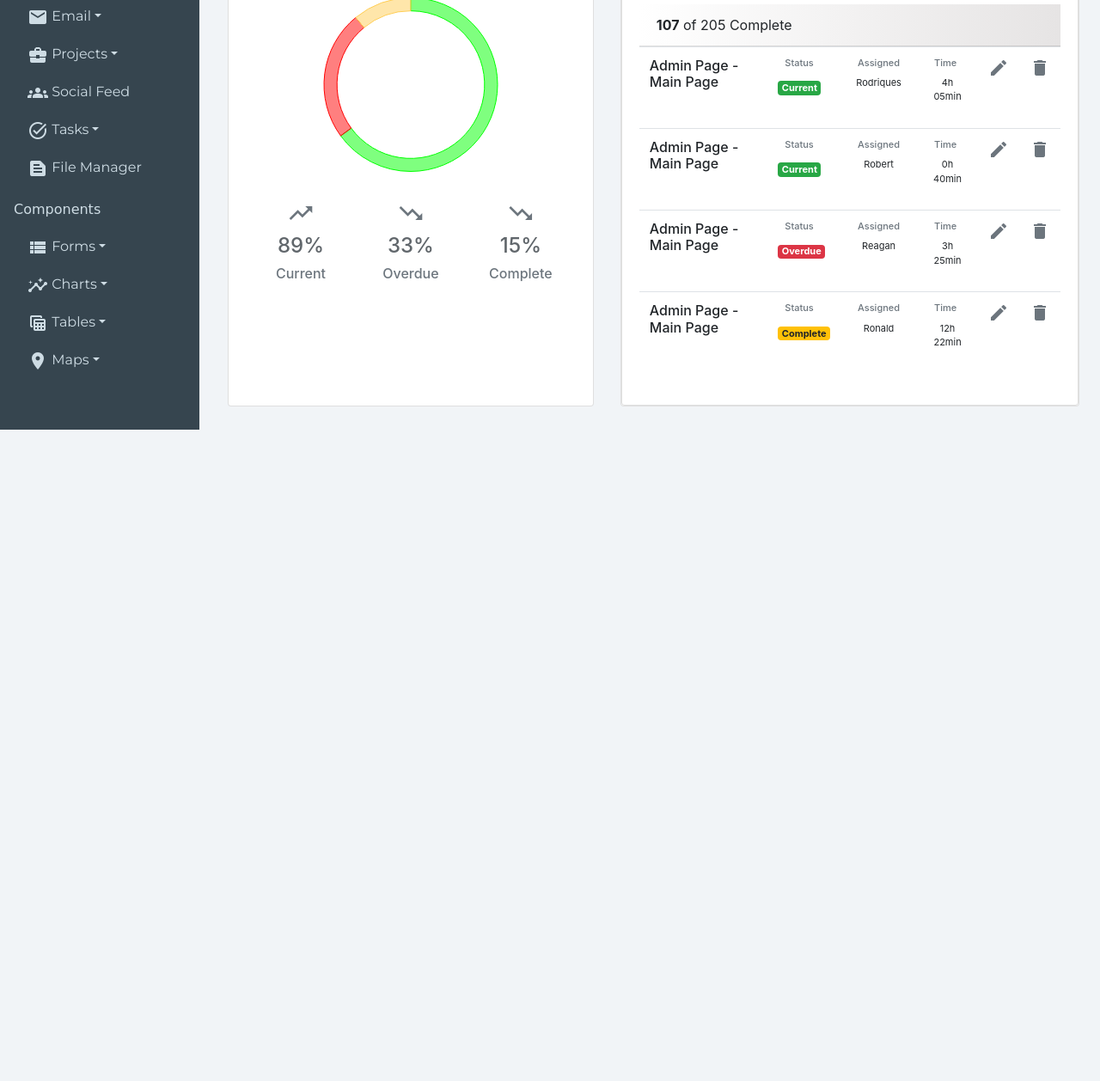
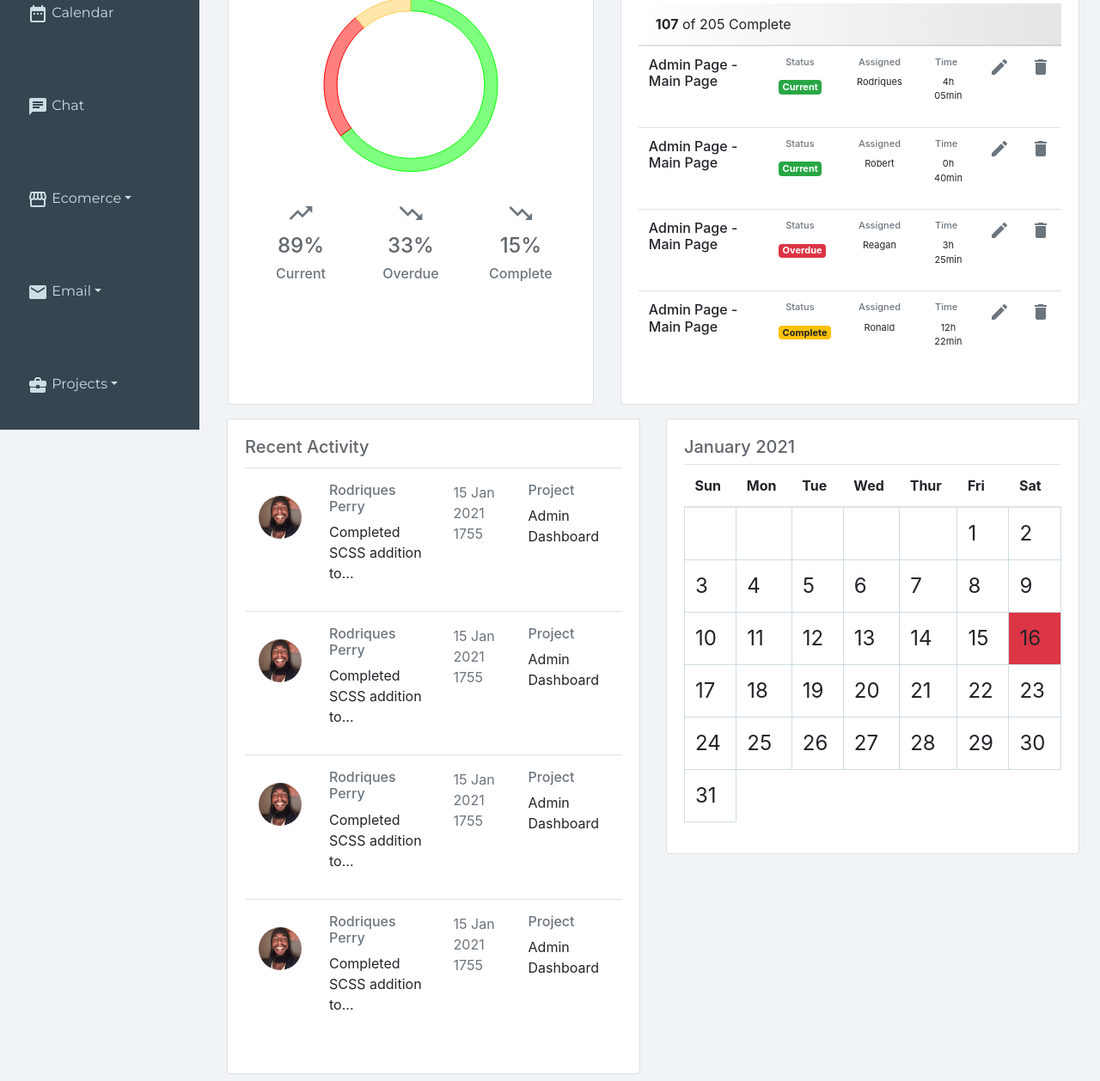
Before and after one commit to rodriquesperry/Bootstrap-Admin-Panel, a website: page index.html in a window 1280 px wide. Shown: the part 316-1574 px from the top of the page at 86% size. Before the commit the page ends 800 px from the top, so only its background shows below. Drawn offline with nearby package versions, Linux system fonts and the light colour scheme; a web font is replaced by a local one.

Commit message:
Add Javascript calendar

```diff
--- a/css/styles.scss
+++ b/css/styles.scss
@@ -126,6 +126,20 @@ body {
   background: linear-gradient(to right, #fff, rgb(230, 228, 228));
 }
 
+.activityTable td {
+  padding: 1rem;
+  overflow-x: scroll;
+}
+
+.profilePic {
+  border-radius: 50%;
+  margin-top: 1rem;
+}
+
+.yourCalendar {
+  overflow-x: scroll;
+}
+
 @media screen and (max-width: 375px) {
   .logo {
     display: none;
--- a/index.html
+++ b/index.html
@@ -8,7 +8,6 @@
   <link rel="stylesheet" href="node_modules/bootstrap/dist/css/bootstrap.min.css" />
 
   <!-- Additional CSS -->
-  <link rel="stylesheet" href="node_modules/font-awesome/css/font-awesome.min.css" />
   <link href="https://fonts.googleapis.com/css2?family=Kufam:wght@500&family=Montserrat&display=swap" rel="stylesheet">
   <link href="https://fonts.googleapis.com/icon?family=Material+Icons" rel="stylesheet">
   <link rel="stylesheet" href="css/styles.css">
@@ -298,7 +297,6 @@
       <!-- Start Task Table Card -->
       <div class="col">
         <div class="card taskTable">
-          <div class="card">
             <div class="card-body">
               <div class="card-title">
                 <h5>Tasks</h5>
@@ -419,19 +417,116 @@
                     </a>
                   </td>
                 </tr>
-
-
               </table>
             </div>
+        </div>
+      </div>
+    </div>
+    <!-- End Task Table Card -->
+
+    <!-- Start Recent Activity Card -->
+    <div class="row mt-3 mb-2">
+      <div class="col-lg-6">
+        <div class="card recentActivity">
+          <div class="card-body">
+            <div class="card-title">
+              <h5>Recent Activity</h5>
+            </div>
+            <table class="table activityTable">
+              <tr>
+                <td>
+                  <img src="images/profile-pic2-thumbnail.png" alt="Profile Picture" class="profilePic">
+                </td>
+                <td>
+                  <h6 class="profileName text-muted">Rodriques Perry</h6>
+                  <p>Completed SCSS addition to...</p>
+                </td>
+                <td>
+                  <p class="text-muted">15 Jan 2021 1755</p>
+                </td>
+                <td>
+                  <h6 class="text-muted">Project</h6>
+                  <p>Admin Dashboard</small>
+                </td>
+              </tr>
+              <tr>
+                <td>
+                  <img src="images/profile-pic2-thumbnail.png" alt="Profile Picture" class="profilePic">
+                </td>
+                <td>
+                  <h6 class="profileName text-muted">Rodriques Perry</h6>
+                  <p>Completed SCSS addition to...</p>
+                </td>
+                <td>
+                  <p class="text-muted">15 Jan 2021 1755</p>
+                </td>
+                <td>
+                  <h6 class="text-muted">Project</h6>
+                  <p>Admin Dashboard</p>
+                </td>
+              </tr>
+              <tr>
+                <td>
+                  <img src="images/profile-pic2-thumbnail.png" alt="Profile Picture" class="profilePic">
+                </td>
+                <td>
+                  <h6 class="profileName text-muted">Rodriques Perry</h6>
+                  <p>Completed SCSS addition to...</p>
+                </td>
+                <td>
+                  <p class="text-muted">15 Jan 2021 1755</p>
+                </td>
+                <td>
+                  <h6 class="text-muted">Project</h6>
+                  <p>Admin Dashboard</p>
+                </td>
+              </tr>
+              <tr>
+                <td>
+                  <img src="images/profile-pic2-thumbnail.png" alt="Profile Picture" class="profilePic">
+                </td>
+                <td>
+                  <h6 class="profileName text-muted">Rodriques Perry</h6>
+                  <p>Completed SCSS addition to...</p>
+                </td>
+                <td>
+                  <p class="text-muted">15 Jan 2021 1755</p>
+                </td>
+                <td>
+                  <h6 class="text-muted">Project</h6>
+                  <p>Admin Dashboard</p>
+                </td>
+              </tr>
+            </table>
+          </div>
+        </div>
+      </div>
+      <div class="col-lg-6">
+        <div class="card yourCalendar">
+          <div class="card-body">
+          <div class="card-title">
+            <h5 id="monthAndYear"></h5>
+            <table class="table">
+              <thead>
+                <tr>
+                  <th>Sun</th>
+                  <th>Mon</th>
+                  <th>Tue</th>
+                  <th>Wed</th>
+                  <th>Thur</th>
+                  <th>Fri</th>
+                  <th>Sat</th>
+                </tr>
+              </thead>
+              <tbody id="calBody"></tbody>
+            </table>
+          </div>
           </div>
         </div>
       </div>
     </div>
 
-
-
-
-    <!-- End Task Table Card -->
+    <!-- End recent Activity Card -->
     <!-- End Cards -->
     </div>
   </div>
--- a/js/index.js
+++ b/js/index.js
@@ -36,3 +36,52 @@ options: {
   }
 }
 });
+
+const months = ['January', 'February', 'March', 'April', 'May', 'June', 'July', 'August', 'September', 'October', 'November', 'December'];
+const today = new Date();
+const currMonth = today.getMonth();
+const currYear = today.getFullYear();
+const monthName = months[currMonth];
+
+showCalendar(currMonth, currYear);
+
+const monthAndYear = document.querySelector('#monthAndYear');
+monthAndYear.innerHTML = `${monthName} ${currYear}`;
+
+function showCalendar(month, year) {
+  let fisrtDay = (new Date(year, month)).getDay();
+
+  tbody = document.querySelector('#calBody');
+  // tbody.innerHTML = '';
+
+  let date = 1;
+  for (let i = 0; i < 6; i++) {
+    let row = document.createElement('tr');
+
+    for (let j = 0; j < 7; j++) {
+      if (i === 0 && j < fisrtDay) {
+        let cell = document.createElement('td');
+        cellText = document.createTextNode('');
+        cell.appendChild(cellText);
+        row.appendChild(cell);
+      } else if (date > daysInMonth(month, year)) {
+        break;
+      } else {
+          cell = document.createElement('td');
+          cellText = document.createTextNode(date);
+          if (date === today.getDate() && year === today.getFullYear() && month === today.getMonth()) {
+            cell.classList.add('bg-danger');
+          }
+          cell.appendChild(cellText);
+          row.appendChild(cell);
+          date++;
+      }
+    }
+    tbody.appendChild(row);
+  }
+
+  function daysInMonth(iMonth, iYear) {
+    return 32 - new Date(iYear, iMonth, 32).getDate();
+  }
+
+}
```
Also changed, not shown: css/styles.css, images/activityPic.png (added), images/notesPic.png (added), images/profile-pic-thumbnail.jpeg (added), images/profile-pic.jpg (added), images/profile-pic2-thumbnail.png (added), 1 other file.
